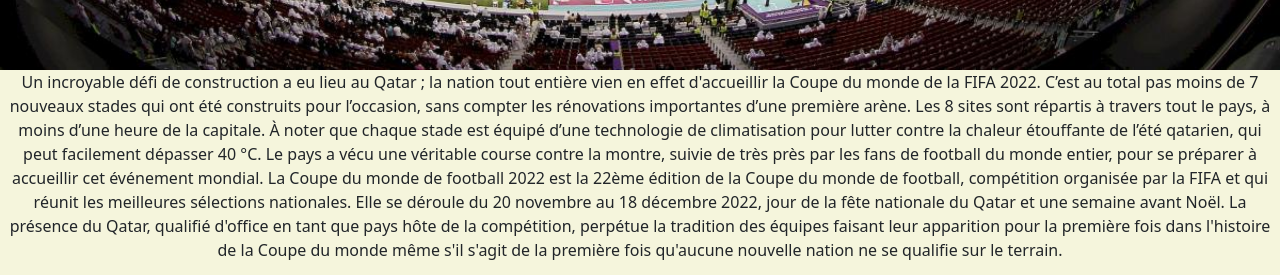
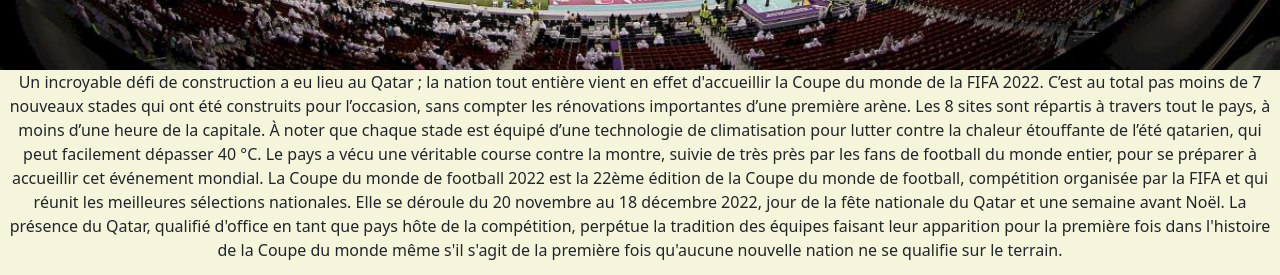
Before and after one commit to rayane-ksm/Qatarcdm, a plain HTML site: page index.html in a window 1280 px wide. Shown: the part 726-1001 px from the top of the page. Drawn offline with nearby package versions, Linux system fonts and the light colour scheme.

Commit message:
projet fini SF

```diff
--- a/index.html
+++ b/index.html
@@ -39,7 +39,7 @@
       <img src="img/stadeaccueil.jpg" alt="accueilstade" width="100%" height="200px">
     </div>
     <div class="resume">
-      <p>Un incroyable défi de construction a eu lieu au Qatar ; la nation tout entière vien en effet d'accueillir la Coupe du monde de la FIFA 2022. C’est au total pas moins de 7 nouveaux stades qui ont été construits pour l’occasion, sans compter les rénovations importantes d’une première arène. Les 8 sites sont répartis à travers tout le pays, à moins d’une heure de la capitale.
+      <p>Un incroyable défi de construction a eu lieu au Qatar ; la nation tout entière vient en effet d'accueillir la Coupe du monde de la FIFA 2022. C’est au total pas moins de 7 nouveaux stades qui ont été construits pour l’occasion, sans compter les rénovations importantes d’une première arène. Les 8 sites sont répartis à travers tout le pays, à moins d’une heure de la capitale.
       À noter que chaque stade est équipé d’une technologie de climatisation pour lutter contre la chaleur étouffante de l’été qatarien, qui peut facilement dépasser 40 °C. Le pays a vécu une véritable course contre la montre, suivie de très près par les fans de football du monde entier, pour se préparer à accueillir cet événement mondial. La Coupe du monde de football 2022 est la 22ème édition de la Coupe du monde de football, compétition organisée par la FIFA et qui réunit les meilleures sélections nationales. Elle se déroule du 20 novembre au 18 décembre 2022, jour de la fête nationale du Qatar et une semaine avant Noël. La présence du Qatar, qualifié d'office en tant que pays hôte de la compétition, perpétue la tradition des équipes faisant leur apparition pour la première fois dans l'histoire de la Coupe du monde même s'il s'agit de la première fois qu'aucune nouvelle nation ne se qualifie sur le terrain.
       </p>
     </div>
```
